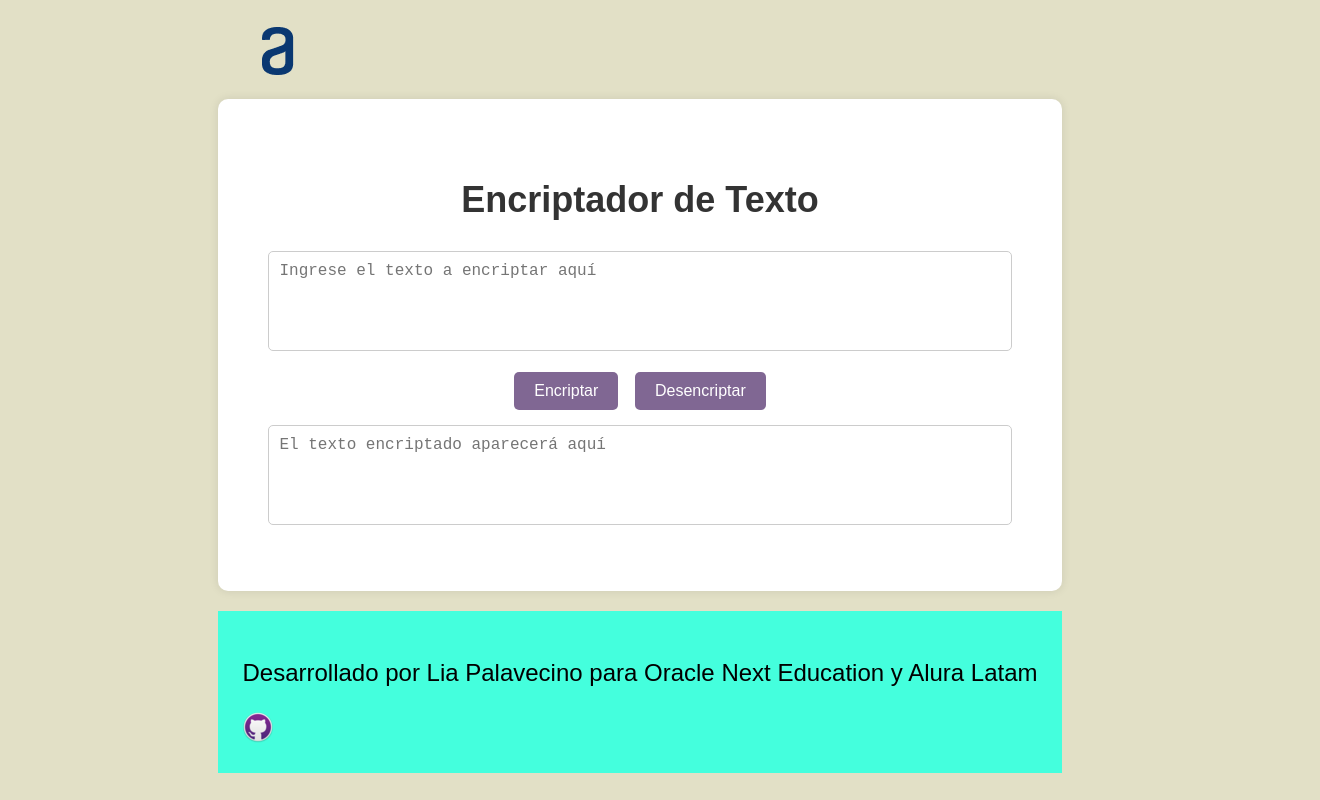
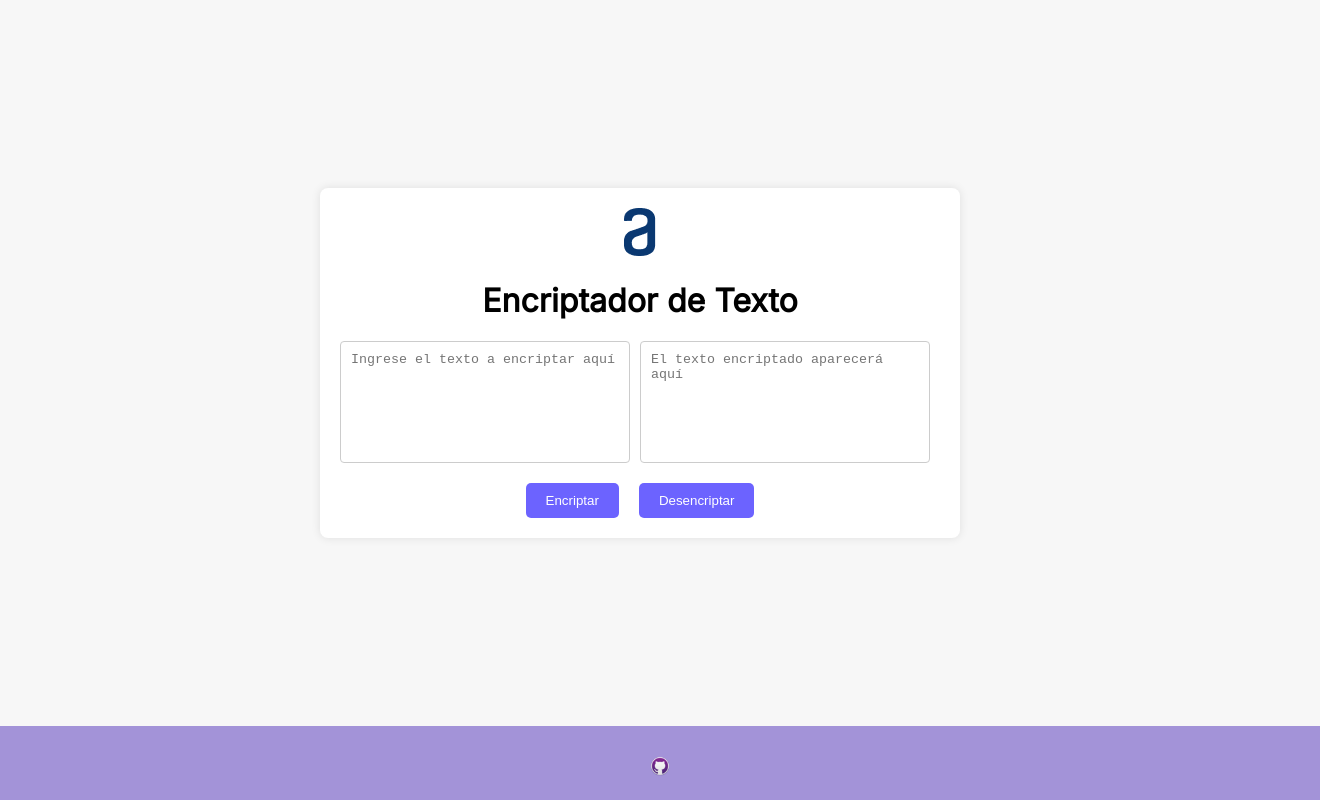
Before and after one commit to liapalavecino/encriptador-de-texto, a plain HTML site: page index.html in a window 1280 px wide. Shown: the whole page, 1320 px wide, since content can reach past the window. Drawn offline with Linux system fonts and the light colour scheme.

Commit message:
Frontend básico terminado

```diff
--- a/css/style.css
+++ b/css/style.css
@@ -1,84 +1,75 @@
-/* Aplica box-sizing: border-box a todos los elementos y pseudo-elementos */
-*,
-*::before,
-*::after {
-    box-sizing: border-box;
+
+body {
+    font-family: 'Inter', sans-serif;
+    background-color: #F7F7F7;
+    margin: 0;
+    display: flex;
+    flex-direction: column;
+    min-height: 100vh;
 }
 
-body {
-    font-family: 'Montserrat', sans-serif;
-    height: 100vh;
-    box-sizing: border-box;
-    background-color: #e2e0c6;
-    color: #333;
+.main-container {
     display: flex;
     justify-content: center;
     align-items: center;
-    height: 100vh;
-    margin: 0;
+    flex-grow: 29;
 }
 
-.leftContainer {
-    width: 12%;
-  }
+.main-content {
+    background-color: white;
+    padding: 20px;
+    border-radius: 8px;
+    box-shadow: 0 0 10px rgba(0, 0, 0, 0.1);
+    max-width: 600px;
+    width: 100%;
+    text-align: center;
+}
 
-.aluraLogo {
-    height: 50px;
-    &:hover {
-      rotate: 360deg;
-      transition: 1s;
-    }
-  }
-
-.container {
-    text-align: center;
-    background-color: #ffffff;
-    padding: 50px;
-    border-radius: 10px;
-    box-shadow: 0 0 10px rgba(0, 0, 0, 0.1);
+.input-container {
+    display: flex;
+    justify-content: space-between;
+    margin-bottom: 20px;
 }
 
 textarea {
-    width: 100%;
+    width: 45%;
     height: 100px;
-    margin-bottom: 10px;
+    margin-right: 10px;
+    border-radius: 4px;
     padding: 10px;
-    border-radius: 5px;
     border: 1px solid #ccc;
-    font-size: 16px;
     resize: none;
 }
 
 .buttons {
-    margin-bottom: 10px;
+    display: flex;
+    justify-content: center;
 }
 
 button {
+    background-color: #6C63FF;
+    color: white;
+    border: none;
     padding: 10px 20px;
-    margin: 5px;
-    border: none;
+    margin: 0 10px;
     border-radius: 5px;
     cursor: pointer;
-    background-color: #806793;
-    color: #ffffff;
-    font-size: 16px;
 }
 
 button:hover {
-    background-color: #381452;
-}
-
-.encriptador__enlaces {
-    display: flex;
-    justify-content: space-between;
+    background-color: #5A55E3;
 }
 
 .footer {
-    background-color: #4FD;
-    padding: 24px;
+    background-color: #A393D8;
+    padding: 20px;
     text-align: center;
-    color: #000000;
-    font-family: 'Montserrat', sans-serif;
-    font-size: 24px;
-    font-weight: 400;
+    color: white;
+    margin-top: auto;
+    width: 100%;
 }
+
+.encriptador__enlaces img {
+    width: 20px;
+    margin-top: 10px;
+}
--- a/index.html
+++ b/index.html
@@ -1,50 +1,39 @@
 <!DOCTYPE html>
-<html lang="es">
+<html lang="en">
 <head>
     <meta charset="UTF-8">
     <meta http-equiv="X-UA-Compatible" content="IE=edge">
     <meta name="viewport" content="width=device-width, initial-scale=1.0">
-    <title>Encriptador de Texto</title>
     <link rel="stylesheet" href="./css/style.css">
-
+    <link rel="preconnect" href="https://fonts.googleapis.com">
+    <link rel="preconnect" href="https://fonts.gstatic.com" crossorigin>
+    <link href="https://fonts.googleapis.com/css2?family=Inter:wght@200;400&display=swap" rel="stylesheet">
+    <title>Encriptador de texto</title>
 </head>
 <body>
     <header class="header">
-        <div class="MainContainer_leftContainer">
-            <img class="MainContainer_aluraLogo" src="./img/alura.png" alt="Logo de Alura">
+    </header>
+    <main class="main-container">
+        <div class="main-content">
+            <img class="alura-logo" src="./img/alura.png" alt="Logo de Alura">
+            <h1>Encriptador de Texto</h1>
+            <div class="input-container">
+                <textarea id="textoEntrada" placeholder="Ingrese el texto a encriptar aquí"></textarea>
+                <textarea id="textoSalida" readonly placeholder="El texto encriptado aparecerá aquí"></textarea>
             </div>
-    <main class="encriptador">
-        <section class="encriptador__contenido">
-            <h1 class="encriptador__contenido__titulo">
-            <div class="container">
-        <h1>Encriptador de Texto</h1>
-        <textarea id="textoEntrada" placeholder="Ingrese el texto a encriptar aquí"></textarea>
             <div class="buttons">
                 <button id="encriptarBtn">Encriptar</button>
                 <button id="desencriptarBtn">Desencriptar</button>
             </div>
-        <textarea id="textoSalida" readonly placeholder="El texto encriptado aparecerá aquí"></textarea>
-
         </div>
-        </h1>
-        </section>
     </main>
-</body>
     <footer class="footer">
-        <p>Desarrollado por Lia Palavecino para Oracle Next Education y Alura Latam</p>
         <div class="encriptador__enlaces">
-            <!--
-            <a href="https://instagram.com/tu-usuario" target="_blank">
-                <img src="img/instagram-icon.png" alt="Instagram" />
-                Instagram
-            </a>
-            -->
             <a href="https://github.com/liapalavecino" target="_blank">
                 <img src="./img/github-icon.png" alt="Icono de Github">
             </a>
         </div>
     </footer>
-
     <script src="./js/app.js"></script>
-
+</body>
 </html>
--- a/js/app.js
+++ b/js/app.js
@@ -44,16 +44,3 @@ function esTextoValido(texto) {
     const regex = /^[a-z\s]*$/; // Solo permite letras minúsculas y espacios
     return regex.test(texto);
 }
-
-function mensajesIniciales() {
-    asignarTextoElemento('h1', 'Encriptador de texto');
-    asignarTextoElemento('p', 'Ingresa texto para encriptar');
-}
-
-function limpiarCaja() {
-    document.querySelector('#palabraUsuario').value = '';
-}
-
-function reiniciarJuego() {
-    // Lógica para reiniciar el juego, si es necesario
-}
```
Lines whose indentation alone changed are shown as unchanged.
